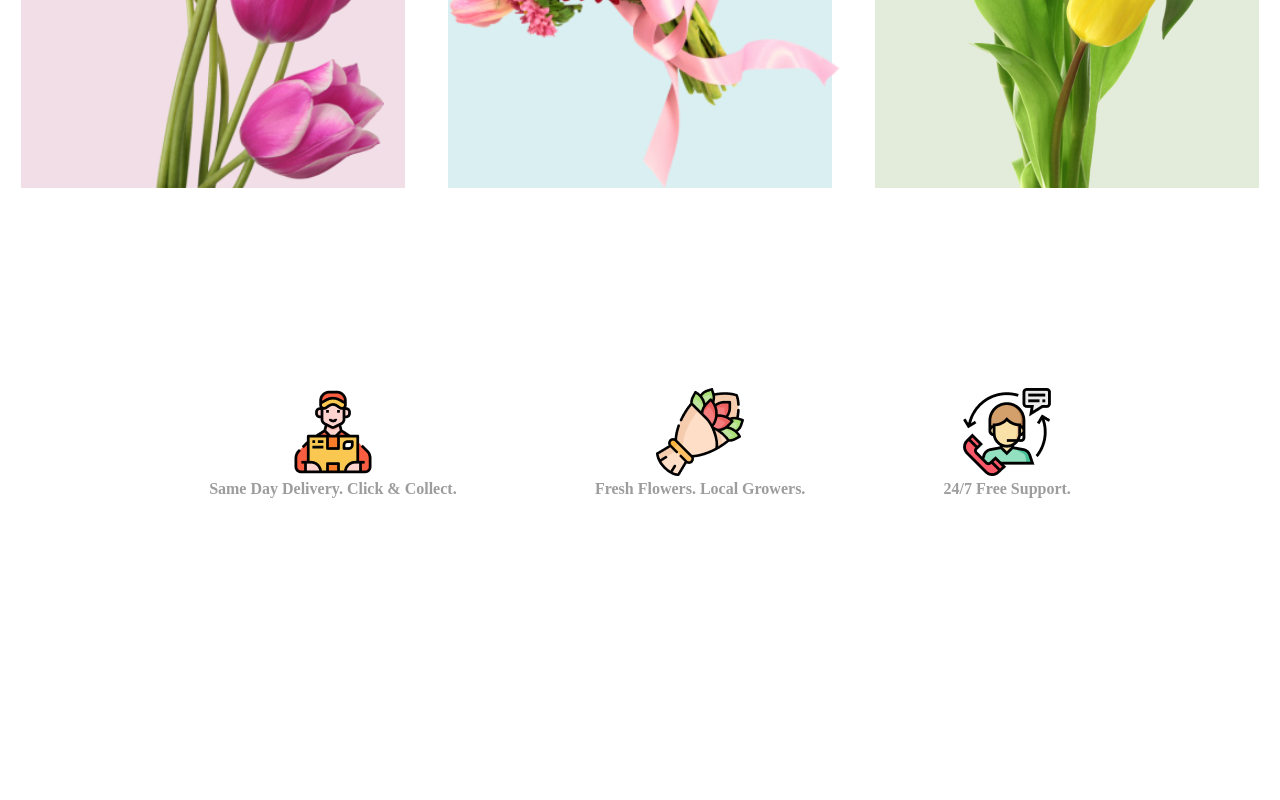
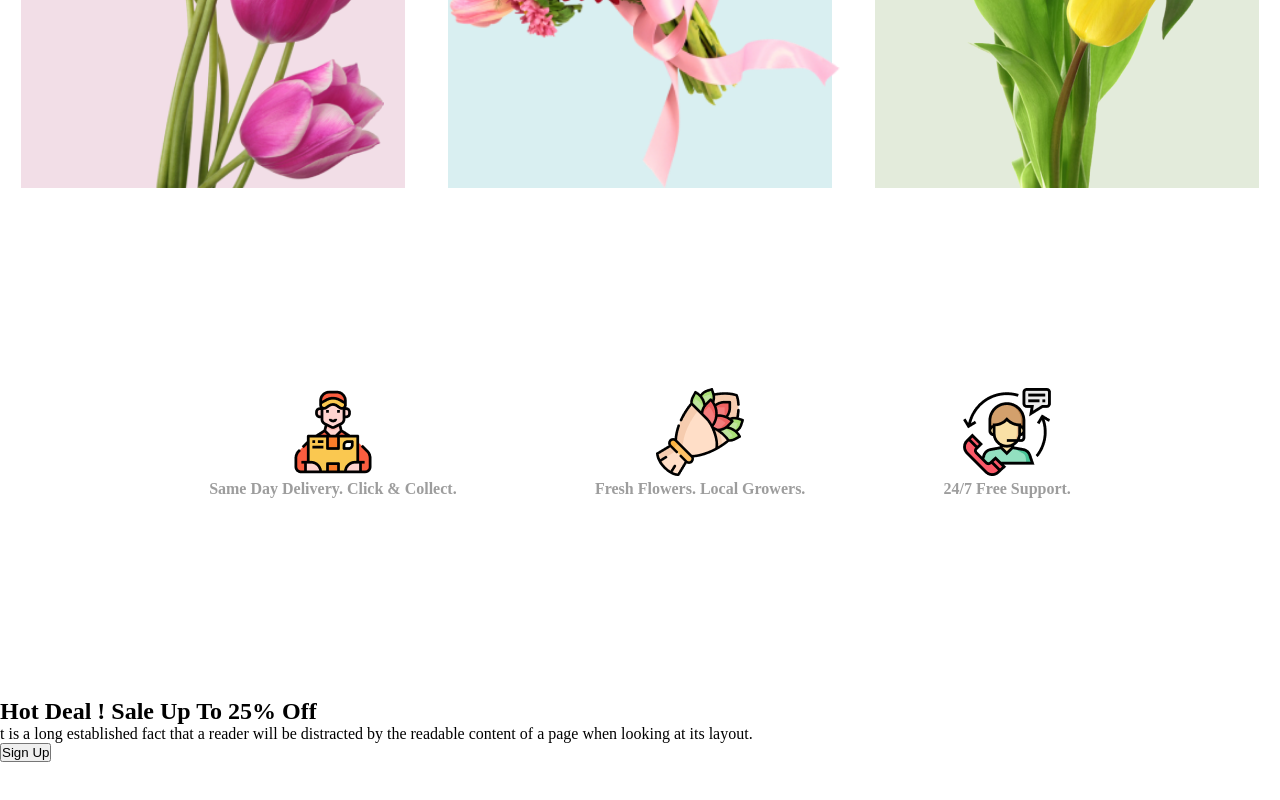
Before and after one commit to Developersobuj/assignment01_flower_store, a plain HTML site: page index.html in a window 1280 px wide. Shown: the part 1436-2236 px from the top of the page. Before the commit the page ends 2206 px from the top, so only its background shows below. Drawn offline with Linux system fonts and the light colour scheme.

Commit message:
customer section added

```diff
--- a/index.html
+++ b/index.html
@@ -58,6 +58,19 @@
                 </div>
             </div>
         </section>
+        <section>
+            <div>
+                <h2>Hot Deal ! Sale Up To 25% <span>Off</span></h2>
+                <p>t is a long established fact that a reader will be distracted by the readable content of a page when
+                    looking at its layout.</p>
+                <button>
+                    Sign Up
+                </button>
+            </div>
+            <div>
+
+            </div>
+        </section>
     </main>
     <br><br><br><br>
 </body>
```
